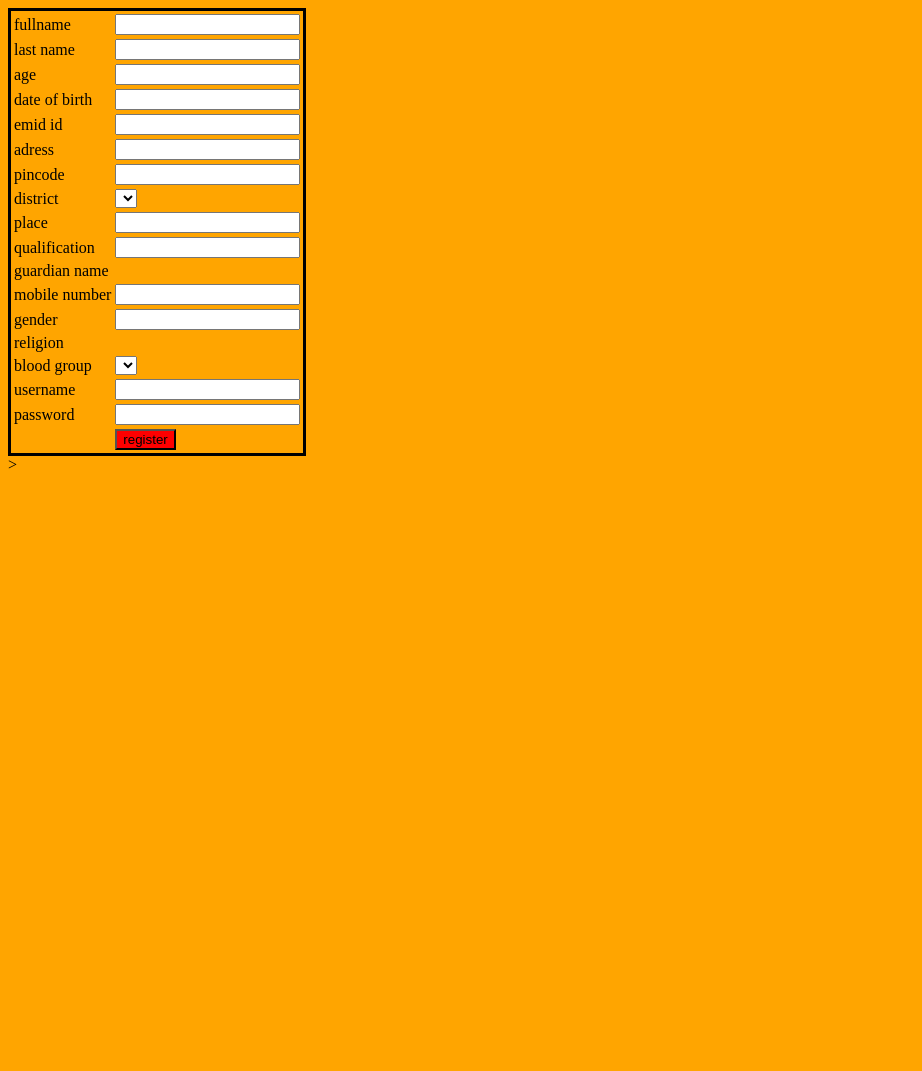
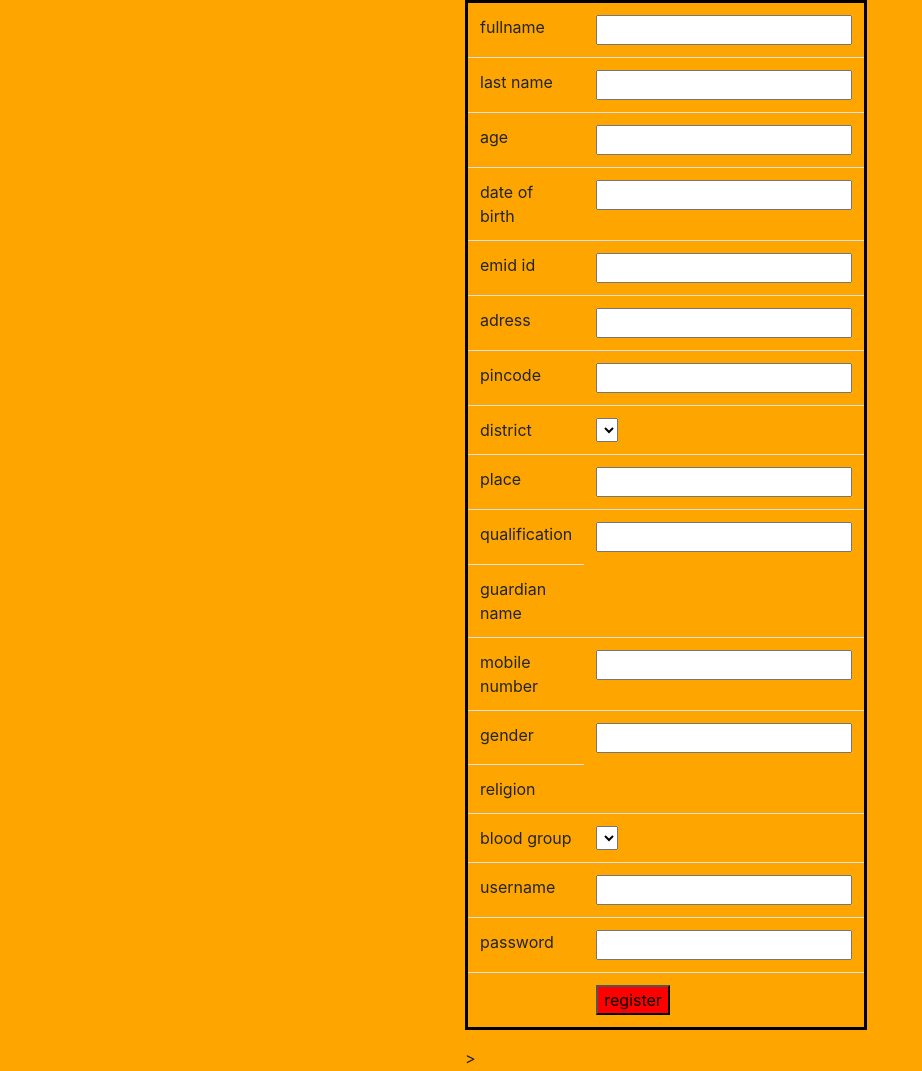
Before and after one commit to riyasudheencp/homework, a plain HTML site: page index.html in a window 1280 px wide. Shown: the whole page, without its empty margins (0-922 px from the left). Before the commit the page ends 800 px from the top, so only its background shows below. Drawn offline with nearby package versions, Linux system fonts and the light colour scheme.

Commit message:
bootstrap

```diff
--- a/index.html
+++ b/index.html
@@ -1,6 +1,6 @@
 <!DOCTYPE html>
 <html lang="en">
-<head>
+<head><link rel="stylesheet" href="https://stackpath.bootstrapcdn.com/bootstrap/4.1.3/css/bootstrap.min.css" integrity="sha384-MCw98/SFnGE8fJT3GXwEOngsV7Zt27NXFoaoApmYm81iuXoPkFOJwJ8ERdknLPMO" crossorigin="anonymous">
     <meta charset="UTF-8">
     <meta name="viewport" content="width=device-width, initial-scale=1.0">
     <meta http-equiv="X-UA-Compatible" content="ie=edge">
@@ -10,7 +10,14 @@
 
 </head>
 <body >
-    <table>
+   <div class="container">
+       <div class="row">
+           <div class="col col-12 col-sm-4">
+
+
+       </div>
+       <div class="col col-12 col-sm-4">
+            <table class="table">
                     <tr>
                         <td>fullname</td>
                       <td><input type="text" name="" id=""></td>
@@ -86,5 +93,9 @@
                         <td><button class="mybutton">register</button></td>
                     </tr>
                     </table>>
+ </div>
+ <div class="col col-12 col-12"></div>
+
+   </div>
 </body>
 </html>
```
Lines whose indentation alone changed are shown as unchanged.
